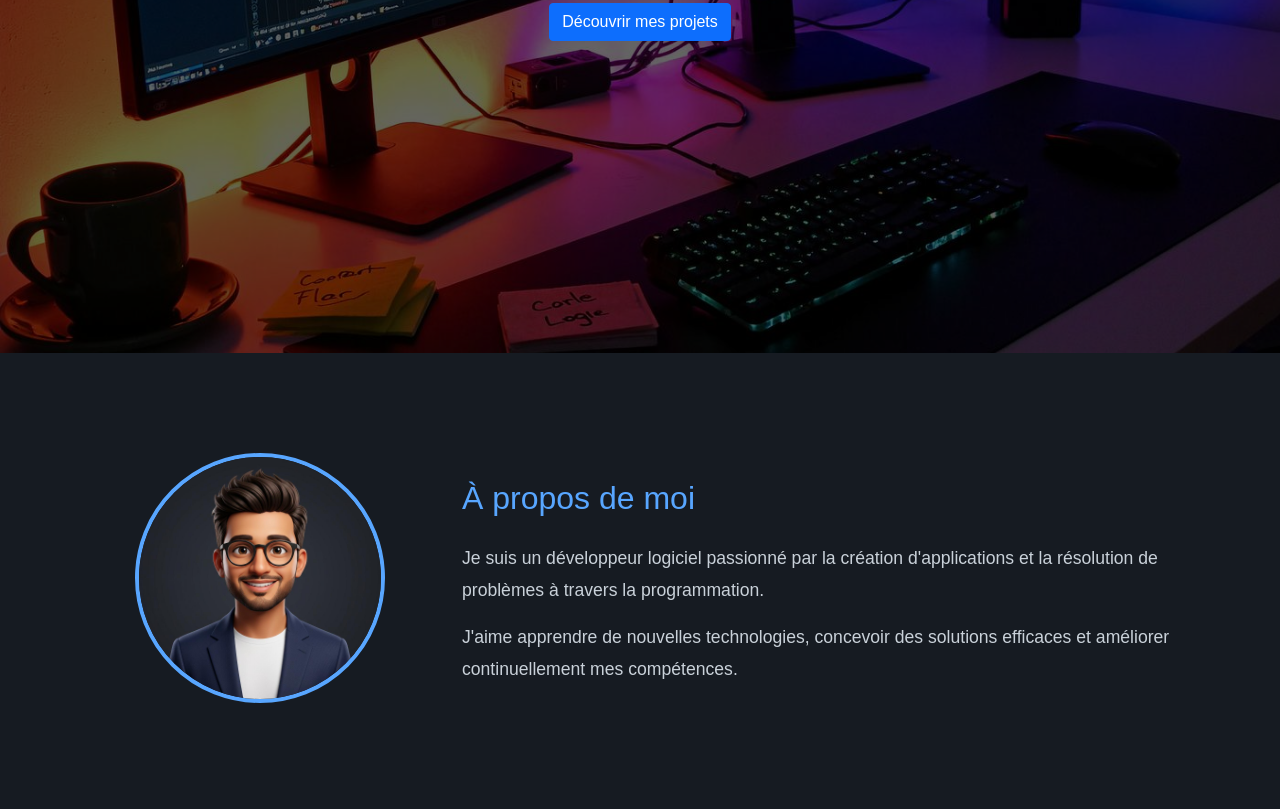
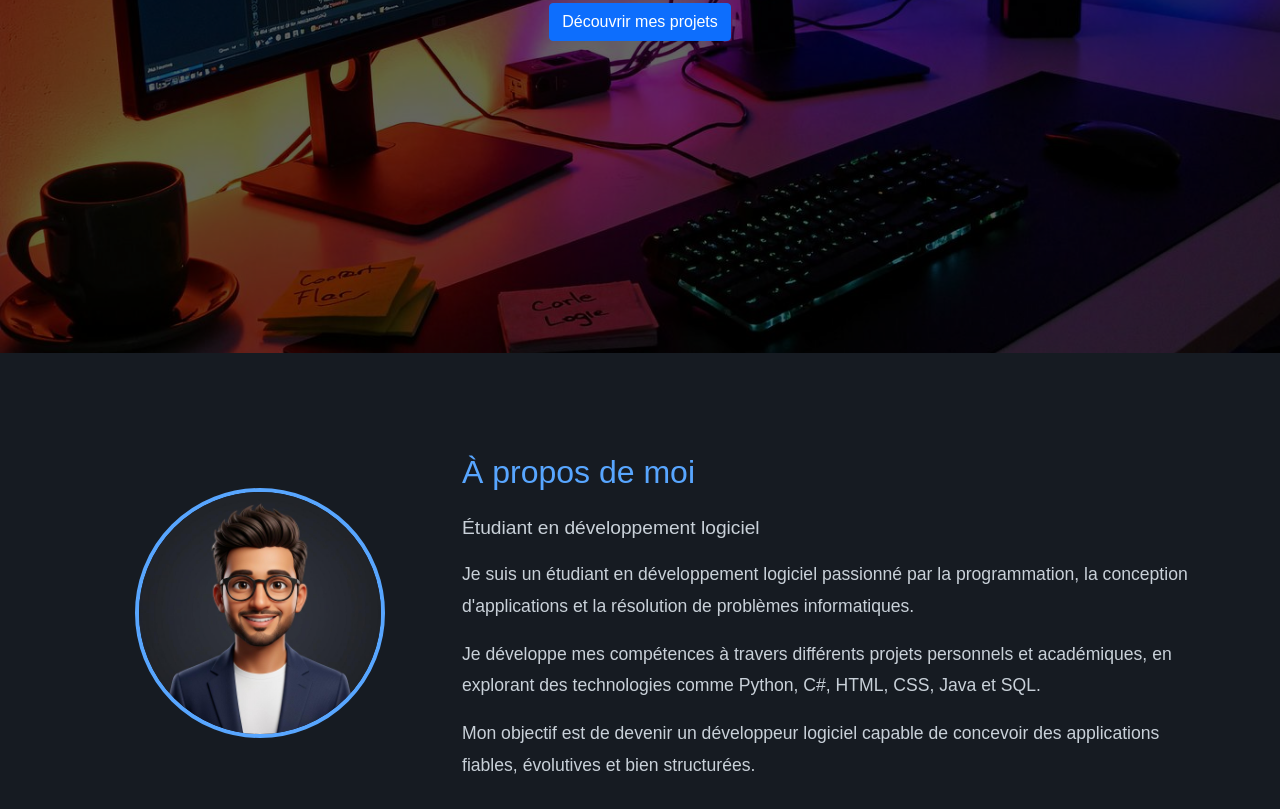
Before and after one commit to jamabusiness2003-a11y/mon-portfolio, a plain HTML site: page index.html in a window 1280 px wide. Shown: the part 447-1256 px from the top of the page. Drawn offline with nearby package versions, Linux system fonts and the light colour scheme.

Commit message:
personnalisation de le section « À propos »

```diff
--- a/css/style.css
+++ b/css/style.css
@@ -138,6 +138,12 @@ body {
     margin-bottom: 25px;
 }
 
+.about-subtitle {
+    color: #c9d1d9;
+    font-size: 1.2rem;
+    margin-bottom: 20px;
+}
+
 /* Responsive design */
 
 @media screen and (max-width: 768px) {
--- a/index.html
+++ b/index.html
@@ -124,17 +124,28 @@
 
                     <h2>À propos de moi</h2>
 
+                    <h3 class="about-subtitle">
+                        Étudiant en développement logiciel
+                    </h3>
+
                     <p>
-                        Je suis un développeur logiciel passionné par
-                        la création d'applications et la résolution
-                        de problèmes à travers la programmation.
+                        Je suis un étudiant en développement logiciel passionné
+                        par la programmation, la conception d'applications
+                        et la résolution de problèmes informatiques.
                     </p>
 
                     <p>
-                        J'aime apprendre de nouvelles technologies,
-                        concevoir des solutions efficaces et améliorer
-                        continuellement mes compétences.
+                        Je développe mes compétences à travers différents projets
+                        personnels et académiques, en explorant des technologies
+                        comme Python, C#, HTML, CSS, Java et SQL.
                     </p>
+
+                    <p>
+                        Mon objectif est de devenir un développeur logiciel
+                        capable de concevoir des applications fiables,
+                        évolutives et bien structurées.
+                    </p>
+
                 </div>
 
             </div>
```
